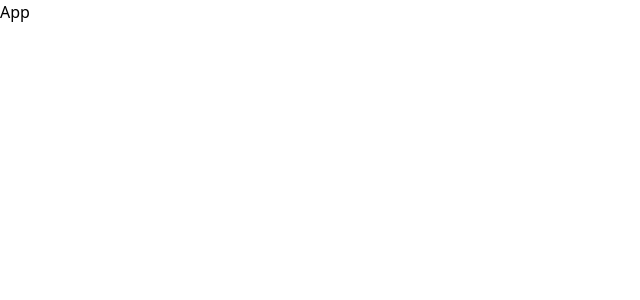
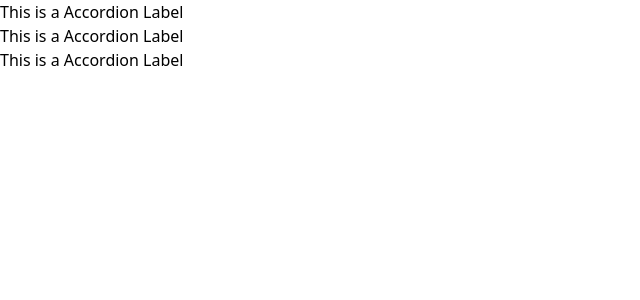
Before and after one commit to miguelkubrusly/components-showcase-app, a React (Create React App) app: page / in a window 1280 px wide. Shown: the top 300 px of the page, without its empty margins (0-640 px from the left). Built offline with nearby package versions, Linux system fonts and the light colour scheme.

Commit message:
test: display Accordion logic on screen

```diff
--- a/src/App.tsx
+++ b/src/App.tsx
@@ -1,5 +1,32 @@
+import Accordion from "./components/Accordion";
+
 function App() {
-  return <div>App</div>;
+  return (
+    <div>
+      <Accordion
+        items={[
+          {
+            id: Math.floor(Math.random() * 8),
+            label: "This is a Accordion Label",
+            content:
+              "And this is a very repetitive content. And this is a very repetitive content. And this is a very repetitive content. And this is a very repetitive content. ",
+          },
+          {
+            id: Math.floor(Math.random() * 8),
+            label: "This is a Accordion Label",
+            content:
+              "And this is a very repetitive content. And this is a very repetitive content. And this is a very repetitive content. And this is a very repetitive content. ",
+          },
+          {
+            id: Math.floor(Math.random() * 8),
+            label: "This is a Accordion Label",
+            content:
+              "And this is a very repetitive content. And this is a very repetitive content. And this is a very repetitive content. And this is a very repetitive content. ",
+          },
+        ]}
+      />
+    </div>
+  );
 }
 
 export default App;
```
